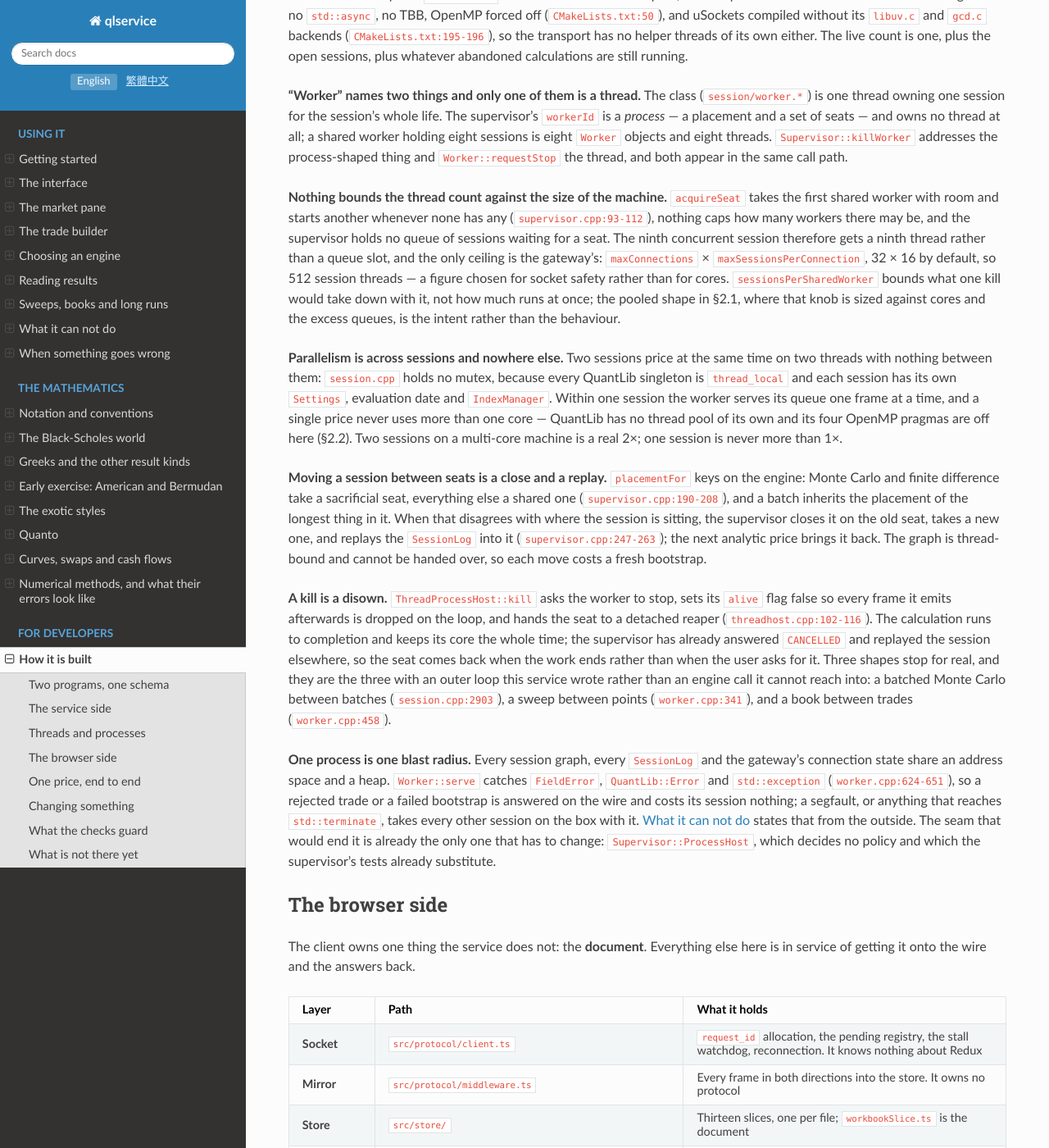
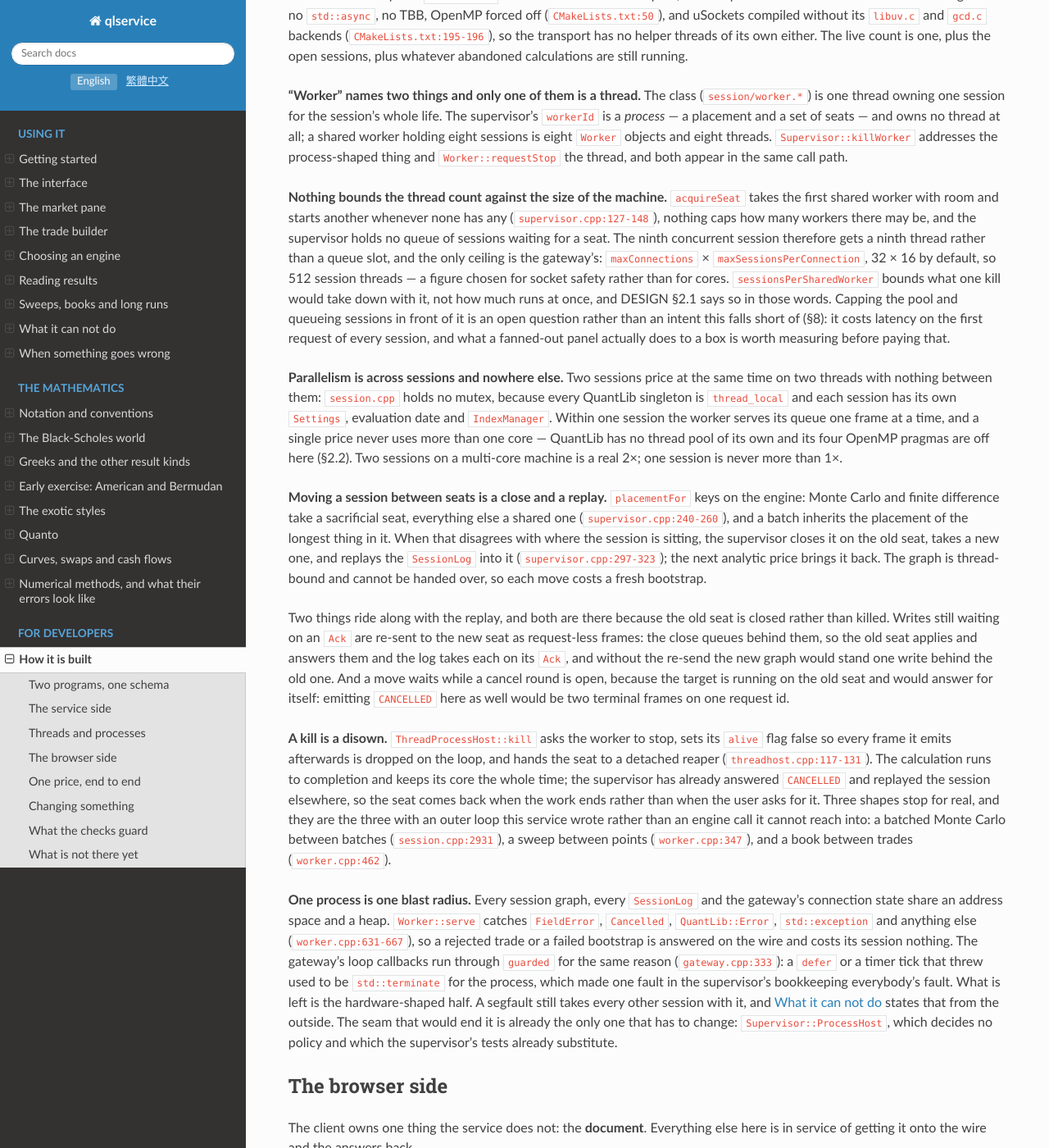
Before and after one commit to markccchiang/ql-frontend, a Sphinx documentation site: the page built from doc/architecture.md, in a window 1280 px wide and 1400 px high, scrolled down 3302 px. Shown: the whole window at 82% size. Built offline with Sphinx 7.4.7 and the Read the Docs theme 3.1.0, drawn with Linux system fonts in a browser that asks for light colours; some of the changed text lies outside the part shown.

Commit message:
Bring the developer page back in line with the service
Five passages had fallen behind the code, two of them in the section that
lists what is missing:

- Replay after death was described as never exercised. It runs now, on the
  dirty-graph path: the worker reports through a DeathSink, the host
  disowns the seat and names the session, and the supervisor rebuilds it
  from the log under the same id. What is still missing is narrower than
  the page claimed, and only that is left standing.
- The door was described as the whole security model, with no
  authentication. There is a lock as well now, so the paragraph separates
  what each one closes: the origin check closes the browser, the token
  closes another user's process, and neither supplies identity or
  transport security.
- The blast-radius paragraph said anything reaching std::terminate takes
  every session with it. Loop callbacks are guarded now, so what is left is
  the hardware-shaped half, and the catch list it cites has grown a type.
- The pooling paragraph cited the design document as intending a pool where
  the excess queues. That document says the opposite now, and the cap is an
  open question rather than an intent this falls short of.
- Relocation gained the two things that ride along with it: the writes
  still unacked, re-sent so the new graph does not stand one behind, and
  the wait for an open cancel round that would otherwise put two terminal
  frames on one request id.

Every file-and-line citation on the page was re-derived from the current
sources rather than carried forward. Seven had drifted, and all twenty now
point at what they claim to.

The zh_TW catalogue carries all nine changed or new strings, and both
languages build clean.

Co-Authored-By: Claude Opus 5 (1M context) <noreply@anthropic.com>
Claude-Session: https://claude.ai/code/session_01MJtVZSjTSgWshw7miPwQ9g

```diff
--- a/doc/architecture.md
+++ b/doc/architecture.md
@@ -133,16 +133,18 @@ in the same call path.
 
 **Nothing bounds the thread count against the size of the machine.**
 `acquireSeat` takes the first shared worker with room and starts another
-whenever none has any (`supervisor.cpp:93-112`), nothing caps how many workers
+whenever none has any (`supervisor.cpp:127-148`), nothing caps how many workers
 there may be, and the supervisor holds no queue of sessions waiting for a seat.
 The ninth concurrent session therefore gets a ninth thread rather than a queue
 slot, and the only ceiling is the gateway's: `maxConnections` ×
 `maxSessionsPerConnection`, 32 × 16 by default, so 512 session threads — a
 figure chosen for socket safety rather than for cores.
 `sessionsPerSharedWorker` bounds what one kill would take down with it, not how
-much runs at once; the
-pooled shape in §2.1, where that knob is sized against cores and the excess
-queues, is the intent rather than the behaviour.
+much runs at once, and DESIGN §2.1 says so in those words. Capping the pool and
+queueing sessions in front of it is an open question rather than an intent this
+falls short of (§8): it costs latency on the first request of every session,
+and what a fanned-out panel actually does to a box is worth measuring before
+paying that.
 
 **Parallelism is across sessions and nowhere else.** Two sessions price at the
 same time on two threads with nothing between them: `session.cpp` holds no
@@ -155,33 +157,46 @@ pragmas are off here (§2.2). Two sessions on a multi-core machine is a real
 
 **Moving a session between seats is a close and a replay.** `placementFor` keys
 on the engine: Monte Carlo and finite difference take a sacrificial seat,
-everything else a shared one (`supervisor.cpp:190-208`), and a batch inherits
+everything else a shared one (`supervisor.cpp:240-260`), and a batch inherits
 the placement of the longest thing in it. When that disagrees with where the
 session is sitting, the supervisor closes it on the old seat, takes a new one,
-and replays the `SessionLog` into it (`supervisor.cpp:247-263`); the next
+and replays the `SessionLog` into it (`supervisor.cpp:297-323`); the next
 analytic price brings it back. The graph is thread-bound and cannot be handed
 over, so each move costs a fresh bootstrap.
 
+Two things ride along with the replay, and both are there because the old seat
+is closed rather than killed. Writes still waiting on an `Ack` are re-sent to
+the new seat as request-less frames: the close queues behind them, so the old
+seat applies and answers them and the log takes each on its `Ack`, and without
+the re-send the new graph would stand one write behind the old one. And a move
+waits while a cancel round is open, because the target is running on the old
+seat and would answer for itself: emitting `CANCELLED` here as well would be
+two terminal frames on one request id.
+
 **A kill is a disown.** `ThreadProcessHost::kill` asks the worker to stop, sets
 its `alive` flag false so every frame it emits afterwards is dropped on the
-loop, and hands the seat to a detached reaper (`threadhost.cpp:102-116`). The
+loop, and hands the seat to a detached reaper (`threadhost.cpp:117-131`). The
 calculation runs to completion and keeps its core the whole time; the
 supervisor has already answered `CANCELLED` and replayed the session elsewhere,
 so the seat comes back when the work ends rather than when the user asks for
 it. Three shapes stop for real, and they are the three with an outer loop this
 service wrote rather than an engine call it cannot reach into: a batched Monte
-Carlo between batches (`session.cpp:2903`), a sweep between points
-(`worker.cpp:341`), and a book between trades (`worker.cpp:458`).
+Carlo between batches (`session.cpp:2931`), a sweep between points
+(`worker.cpp:347`), and a book between trades (`worker.cpp:462`).
 
 **One process is one blast radius.** Every session graph, every `SessionLog`
 and the gateway's connection state share an address space and a heap.
-`Worker::serve` catches `FieldError`, `QuantLib::Error` and `std::exception`
-(`worker.cpp:624-651`), so a rejected trade or a failed bootstrap is answered
-on the wire and costs its session nothing; a segfault, or anything that reaches
-`std::terminate`, takes every other session on the box with it. {doc}`limits`
-states that from the outside. The seam that would end it is already the only
-one that has to change: `Supervisor::ProcessHost`, which decides no policy and
-which the supervisor's tests already substitute.
+`Worker::serve` catches `FieldError`, `Cancelled`, `QuantLib::Error`,
+`std::exception` and anything else (`worker.cpp:631-667`), so a rejected trade
+or a failed bootstrap is answered on the wire and costs its session nothing.
+The gateway's loop callbacks run through `guarded` for the same reason
+(`gateway.cpp:333`): a `defer` or a timer tick that threw used to be
+`std::terminate` for the process, which made one fault in the supervisor's
+bookkeeping everybody's fault. What is left is the hardware-shaped half. A
+segfault still takes every other session with it, and {doc}`limits` states that
+from the outside. The seam that would end it is already the only one that has
+to change: `Supervisor::ProcessHost`, which decides no policy and which the
+supervisor's tests already substitute.
 
 ## The browser side
 
@@ -312,8 +327,14 @@ of what this build will not do; here is what in the code makes them true.
 
 **Workers are threads, not processes.** `ThreadProcessHost` makes them thread
 groups inside the gateway, so a kill can only disown a thread rather than end
-it. A cancel that has to kill therefore leaks the work instead of stopping it,
-and replay-after-death is never exercised (`DESIGN.md` §3).
+it (`threadhost.cpp:117-131`), and a cancel that has to kill therefore leaks
+the work instead of stopping it (`DESIGN.md` §3). That is the whole of what is
+missing. Replay itself runs: a worker that leaves a graph half-invalidated says
+so through a `DeathSink` (`worker.cpp:671`), the host reports the session on
+the loop and disowns the seat (`threadhost.cpp:134`), and the supervisor
+rebuilds it from the log under the same `session_id`
+(`supervisor.cpp:496`). A thread reports one session where a process would
+take its co-tenants with it, which is the one place the two shapes differ.
 
 **The gateway is a single point of failure.** It holds every session log in
 memory, nothing here touches a disk, and losing the process loses every graph
@@ -321,7 +342,17 @@ on the box. What makes that survivable is not in the service at all: the client
 holds the definition and replays it, which is why the replay path must keep
 working even though resume is usually faster.
 
-**The door is the whole of the security model.** An `Origin` check on the
-upgrade, a connection cap and a session cap — no authentication, no TLS, and
-loopback is not a boundary against a browser. {doc}`getting-started` has the
-operational version of this.
+**There is a door and a lock, and no notion of who anybody is.** The `Origin`
+check, a connection cap and a session cap are the door, and they close the
+browser: loopback is not a boundary against a page, because a WebSocket upgrade
+is not subject to the same-origin policy. `--token-file` is the lock, checked
+in the upgrade handler so a refusal costs no socket, and it closes the other
+user's process on the same machine — the half no reverse proxy can close, since
+a proxy stands beside this service rather than in front of its loopback socket.
+An address that is not loopback is refused without one.
+
+What neither supplies is identity or transport security. There is no TLS and no
+user, the token is a single shared secret that anything able to read the token
+file or this app's bundle can present, and a process running as that user is
+therefore not kept out by any of it. {doc}`limits` draws that line from the
+outside and {doc}`getting-started` has the operational version.
```
Also changed, not shown: other parts of doc/architecture.md (+3 -3 lines), 1 other file.
